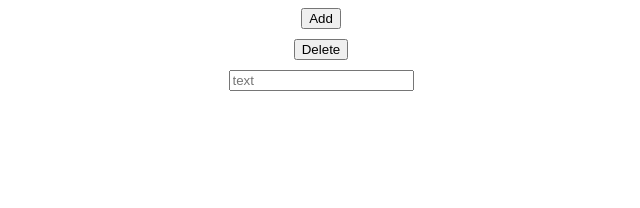
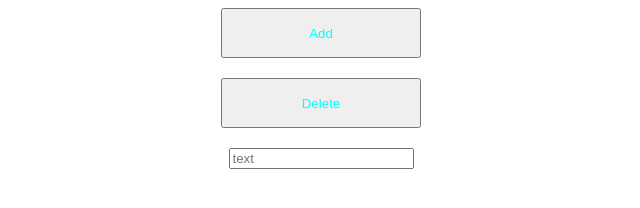
Before and after one commit to AlexZhebet/HM-15, a plain HTML site: page index.html in a window 1280 px wide. Shown: the whole page, without its empty margins (319-959 px from the left). Drawn offline with Linux system fonts and the light colour scheme.

Commit message:
Update style.css

```diff
--- a/style.css
+++ b/style.css
@@ -1,4 +1,12 @@
-.button {
+.containerButton {
+    display: flex;
+    justify-content: center;
+    align-items: center;
+    flex-direction: column;
+    gap: 20px;
+}
+
+.buttonAdd {
     display: block;
     width: 200px;
     height: 50px;
@@ -7,16 +15,18 @@
 
 .button_text {
     background-color: blue;
+    color: beige;
 }
 
-.containerButton {
+.newBloc {
     display: flex;
     justify-content: center;
     align-items: center;
-    flex-direction: column;
-    gap: 10px;
+    gap: 50px;
+    margin-top: 50px;
 }
 
 .purple {
     background-color: purple;
+    color: #fff;
 }
```
